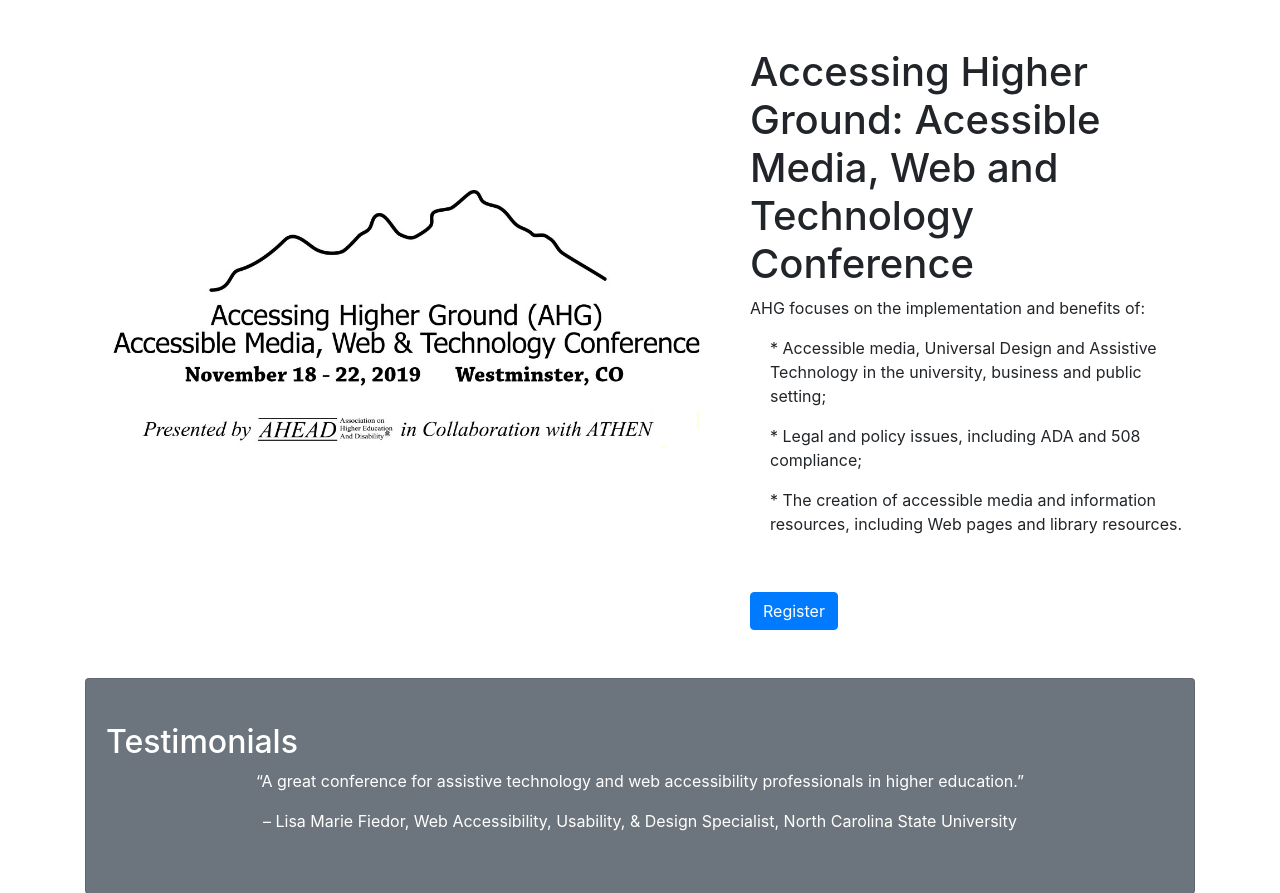
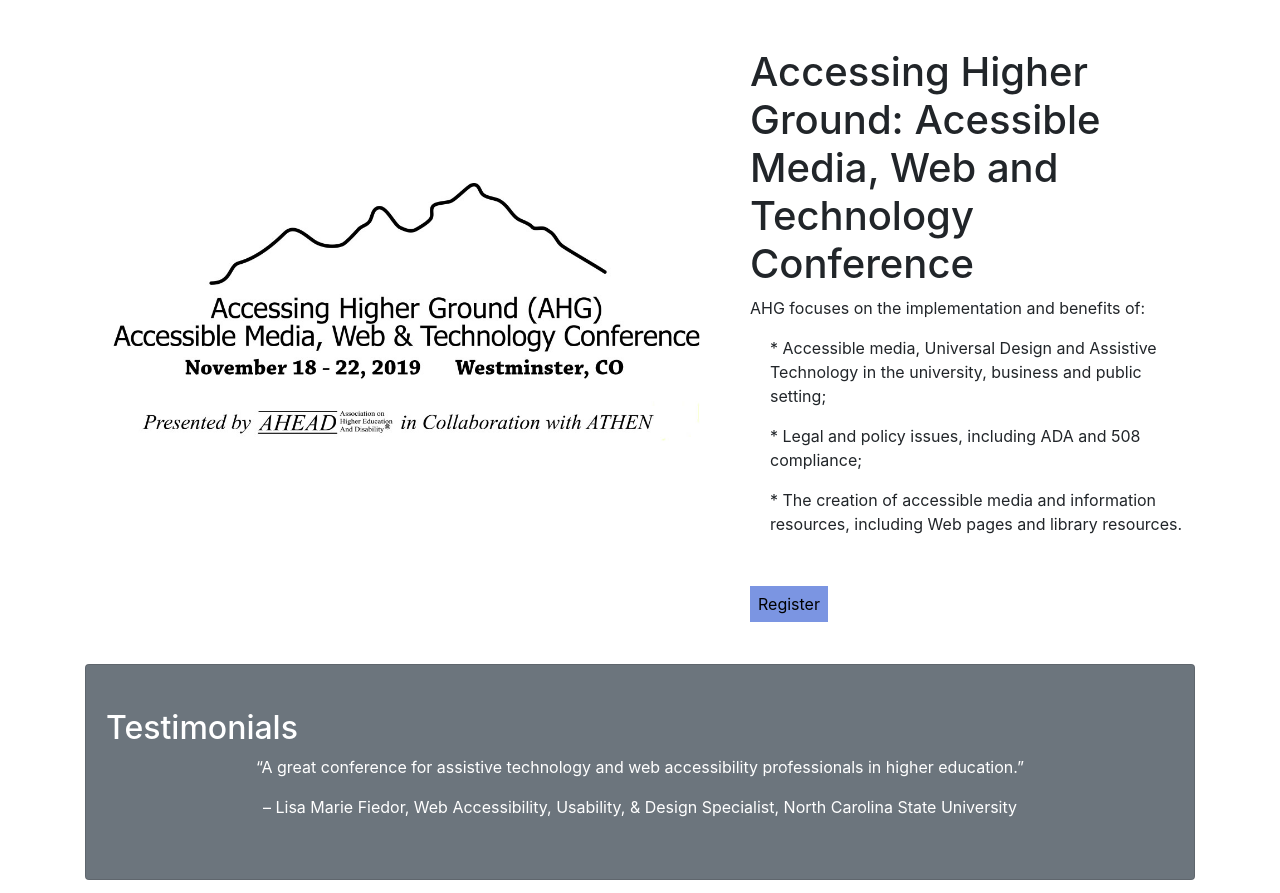
Before and after one commit to rgeorgen10/rgeorgen10.github.io, a PHP site: page /site-recode-assign6/index.html in a window 1280 px wide. Shown: the part 56-949 px from the top of the page. Run offline with PHP 8.4, Linux system fonts and the light colour scheme.

Commit message:
change button styling

```diff
--- a/site-recode-assign6/css/small-business.css
+++ b/site-recode-assign6/css/small-business.css
@@ -6,3 +6,8 @@
 body {
   padding-top: 56px;
 }
+.link-button {
+    color: black;
+    padding: 8px;
+    background-color: #7b95e2;
+}
--- a/site-recode-assign6/index.html
+++ b/site-recode-assign6/index.html
@@ -68,7 +68,7 @@
     <!-- Heading Row -->
     <div class="row align-items-center my-5">
       <div class="col-lg-7">
-        <img class="img-fluid rounded mb-4 mb-lg-0" src="images/AHG Conference Logo (2019).jpg" alt-text = 'Accessing Higher Ground Accessible Media, Web, and Technology Conference. Event Dates: November 18-22, 2019. Location: Westminister, Colorado. Presented by AHEAD'>
+        <img class="img-fluid rounded mb-4 mb-lg-0" src="images/AHG Conference Logo (2019).jpg" alt='Accessing Higher Ground Accessible Media, Web, and Technology Conference. Event Dates: November 18-22, 2019. Location: Westminister, Colorado. Presented by AHEAD'>
       </div>
       <!-- /.col-lg-8 -->
       <div class="col-lg-5">
@@ -79,7 +79,7 @@
           <p style="margin-left:20px;">* The creation of accessible media and information resources, including Web pages and library resources.</p>
 
         <p>&nbsp;</p>
-        <a class="btn btn-primary" href="#">Register</a>
+        <a class="link-button" href="#">Register</a>
       </div>
       <!-- /.col-md-4 -->
     </div>
```
Also changed, not shown: site-recode-assign6/vendor/bootstrap/css/bootstrap.css, 1 other file.
